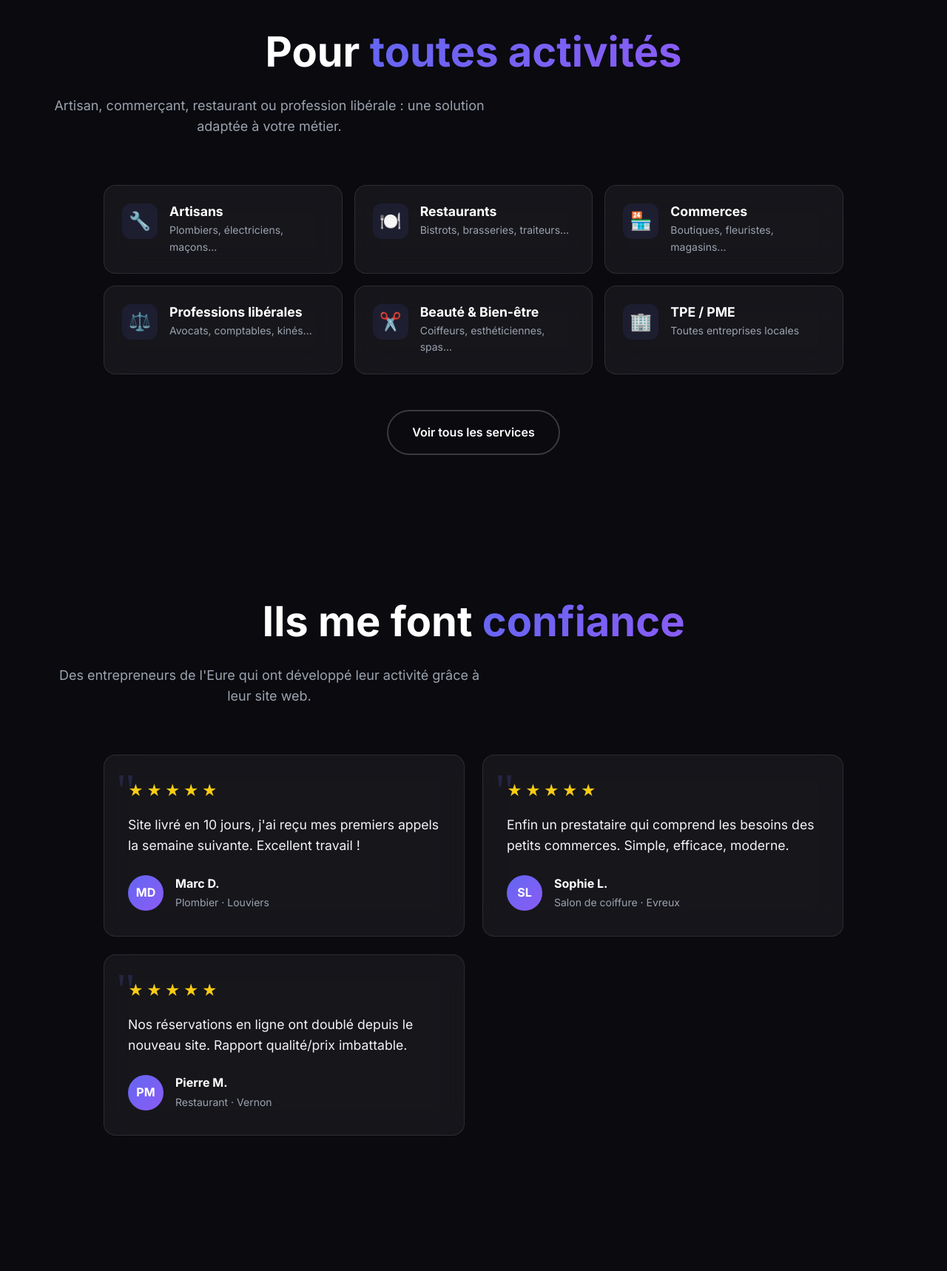
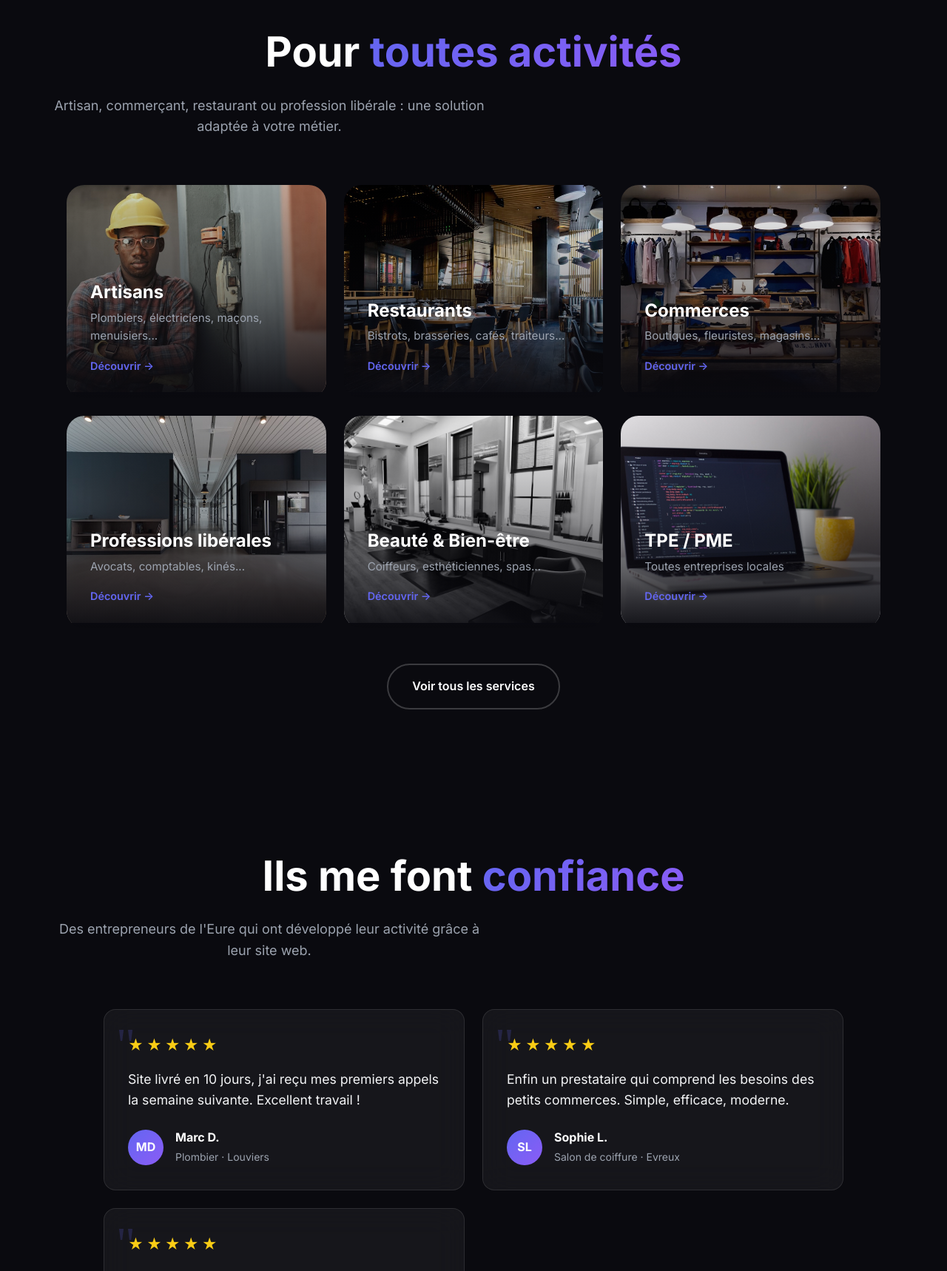
Before and after one commit to elbreizhad/PerTec, a PHP site: page / in a window 1280 px wide. Shown: the part 2257-3975 px from the top of the page at 74% size. Run offline with PHP 8.4, Linux system fonts and the light colour scheme.

Commit message:
Ajout photos libres de droit Unsplash
Images ajoutées:
- Hero: laptop, code, workspace
- Artisans: électricien, plombier, menuisier
- Restaurants: restaurant, café
- Commerces: boutique, fleuriste
- Beauté: coiffeur, salon
- Professions: bureau, avocat
- Portfolio: mockups

Mise à jour:
- CSS pour les nouvelles cartes secteurs avec images
- Index.html avec cartes secteurs illustrées

```diff
--- a/site-html/css/style.css
+++ b/site-html/css/style.css
@@ -1416,3 +1416,146 @@ section {
   height: 24px;
   color: white;
 }
+
+/* ==========================================
+   Secteurs avec Images
+   ========================================== */
+
+.secteurs-img-grid {
+  display: grid;
+  grid-template-columns: repeat(auto-fit, minmax(350px, 1fr));
+  gap: 1.5rem;
+  max-width: 1100px;
+  margin: 0 auto;
+}
+
+.secteur-img-card {
+  position: relative;
+  border-radius: 1.5rem;
+  overflow: hidden;
+  transition: all 0.4s ease;
+}
+
+.secteur-img-card:hover {
+  transform: translateY(-8px);
+}
+
+.secteur-img-card img {
+  width: 100%;
+  height: 280px;
+  object-fit: cover;
+  transition: transform 0.5s ease;
+}
+
+.secteur-img-card:hover img {
+  transform: scale(1.08);
+}
+
+.secteur-img-overlay {
+  position: absolute;
+  inset: 0;
+  background: linear-gradient(to top, rgba(10, 10, 15, 0.95) 0%, rgba(10, 10, 15, 0.4) 50%, transparent 100%);
+  display: flex;
+  flex-direction: column;
+  justify-content: flex-end;
+  padding: 2rem;
+}
+
+.secteur-img-card h3 {
+  font-size: 1.5rem;
+  margin-bottom: 0.5rem;
+  color: var(--white);
+}
+
+.secteur-img-card p {
+  color: var(--gray-400);
+  font-size: 0.95rem;
+  margin-bottom: 1rem;
+}
+
+.secteur-img-card .btn-link {
+  display: inline-flex;
+  align-items: center;
+  gap: 0.5rem;
+  color: var(--primary);
+  font-weight: 600;
+  font-size: 0.9rem;
+  transition: gap 0.3s ease;
+}
+
+.secteur-img-card:hover .btn-link {
+  gap: 0.75rem;
+}
+
+/* Hero with Image */
+.hero-with-image {
+  display: grid;
+  grid-template-columns: 1fr 1fr;
+  gap: 4rem;
+  align-items: center;
+}
+
+.hero-image {
+  position: relative;
+}
+
+.hero-image img {
+  border-radius: 1.5rem;
+  box-shadow: 0 25px 50px -12px rgba(0, 0, 0, 0.5);
+}
+
+.hero-image::before {
+  content: '';
+  position: absolute;
+  inset: -20px;
+  background: var(--gradient);
+  border-radius: 2rem;
+  opacity: 0.15;
+  z-index: -1;
+  filter: blur(40px);
+}
+
+@media (max-width: 900px) {
+  .hero-with-image {
+    grid-template-columns: 1fr;
+    text-align: center;
+  }
+
+  .hero-image {
+    order: -1;
+    max-width: 500px;
+    margin: 0 auto;
+  }
+}
+
+/* Portfolio with Real Images */
+.portfolio-real-image {
+  width: 100%;
+  height: 220px;
+  object-fit: cover;
+}
+
+/* About Image */
+.about-image {
+  position: relative;
+}
+
+.about-image img {
+  border-radius: 1.5rem;
+  width: 100%;
+  height: 400px;
+  object-fit: cover;
+}
+
+.about-image::after {
+  content: '';
+  position: absolute;
+  bottom: -20px;
+  right: -20px;
+  width: 150px;
+  height: 150px;
+  background: var(--gradient);
+  border-radius: 1rem;
+  opacity: 0.2;
+  z-index: -1;
+}
--- a/site-html/index.html
+++ b/site-html/index.html
@@ -214,52 +214,58 @@
         <p class="section-subtitle" data-animate>Artisan, commerçant, restaurant ou profession libérale : une solution adaptée à votre métier.</p>
       </div>
 
-      <div class="secteurs-grid">
-        <a href="secteurs/artisan.html" class="secteur-card glass" data-animate>
-          <div class="secteur-icon">🔧</div>
-          <div>
+      <div class="secteurs-img-grid">
+        <a href="secteurs/artisan.html" class="secteur-img-card" data-animate>
+          <img src="images/artisans/electricien.jpg" alt="Artisan électricien au travail">
+          <div class="secteur-img-overlay">
             <h3>Artisans</h3>
-            <p>Plombiers, électriciens, maçons...</p>
+            <p>Plombiers, électriciens, maçons, menuisiers...</p>
+            <span class="btn-link">Découvrir →</span>
           </div>
         </a>
 
-        <a href="secteurs/restaurant.html" class="secteur-card glass" data-animate>
-          <div class="secteur-icon">🍽️</div>
-          <div>
+        <a href="secteurs/restaurant.html" class="secteur-img-card" data-animate>
+          <img src="images/restaurants/restaurant-1.jpg" alt="Intérieur de restaurant moderne">
+          <div class="secteur-img-overlay">
             <h3>Restaurants</h3>
-            <p>Bistrots, brasseries, traiteurs...</p>
+            <p>Bistrots, brasseries, cafés, traiteurs...</p>
+            <span class="btn-link">Découvrir →</span>
           </div>
         </a>
 
-        <a href="services.html" class="secteur-card glass" data-animate>
-          <div class="secteur-icon">🏪</div>
-          <div>
+        <a href="services.html" class="secteur-img-card" data-animate>
+          <img src="images/commerces/boutique.jpg" alt="Devanture de boutique">
+          <div class="secteur-img-overlay">
             <h3>Commerces</h3>
             <p>Boutiques, fleuristes, magasins...</p>
+            <span class="btn-link">Découvrir →</span>
           </div>
         </a>
 
-        <a href="services.html" class="secteur-card glass" data-animate>
-          <div class="secteur-icon">⚖️</div>
-          <div>
+        <a href="services.html" class="secteur-img-card" data-animate>
+          <img src="images/professions/bureau.jpg" alt="Bureau professionnel">
+          <div class="secteur-img-overlay">
             <h3>Professions libérales</h3>
             <p>Avocats, comptables, kinés...</p>
+            <span class="btn-link">Découvrir →</span>
           </div>
         </a>
 
-        <a href="services.html" class="secteur-card glass" data-animate>
-          <div class="secteur-icon">✂️</div>
-          <div>
+        <a href="services.html" class="secteur-img-card" data-animate>
+          <img src="images/beaute/coiffeur.jpg" alt="Salon de coiffure">
+          <div class="secteur-img-overlay">
             <h3>Beauté & Bien-être</h3>
             <p>Coiffeurs, esthéticiennes, spas...</p>
+            <span class="btn-link">Découvrir →</span>
           </div>
         </a>
 
-        <a href="services.html" class="secteur-card glass" data-animate>
-          <div class="secteur-icon">🏢</div>
-          <div>
+        <a href="services.html" class="secteur-img-card" data-animate>
+          <img src="images/hero/hero-workspace.jpg" alt="Espace de travail moderne">
+          <div class="secteur-img-overlay">
             <h3>TPE / PME</h3>
             <p>Toutes entreprises locales</p>
+            <span class="btn-link">Découvrir →</span>
           </div>
         </a>
       </div>
```
Also changed, not shown: site-html/images/artisans/electricien.jpg (added), site-html/images/artisans/menuisier.jpg (added), site-html/images/artisans/plombier.jpg (added), site-html/images/beaute/coiffeur.jpg (added), site-html/images/beaute/salon.jpg (added), site-html/images/commerces/boutique.jpg (added), site-html/images/commerces/fleuriste.jpg (added), site-html/images/hero/hero-code.jpg (added), site-html/images/hero/hero-laptop.jpg (added), site-html/images/hero/hero-workspace.jpg (added), site-html/images/portfolio/mockup-1.jpg (added), site-html/images/portfolio/mockup-2.jpg (added), site-html/images/portfolio/mockup-3.jpg (added), site-html/images/professions/avocat.jpg (added), 4 more files.
